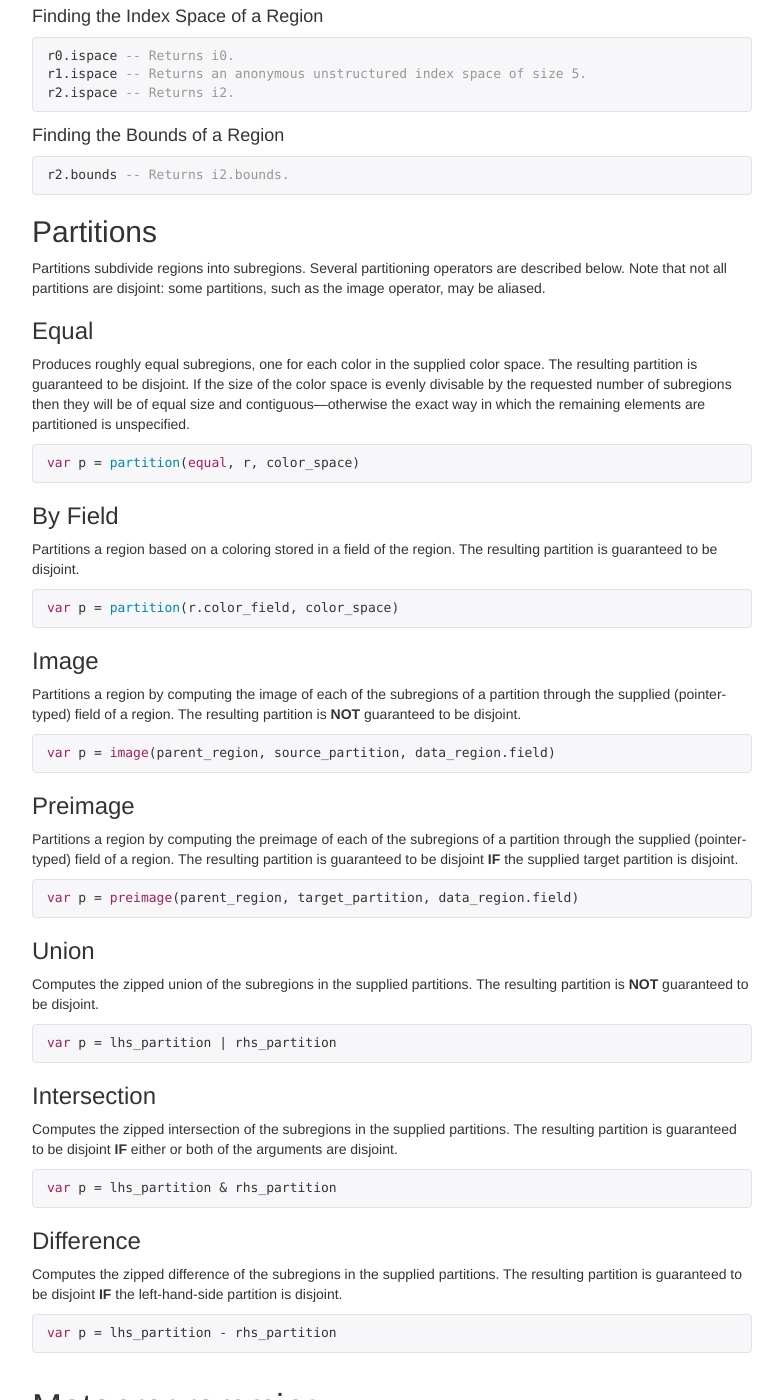
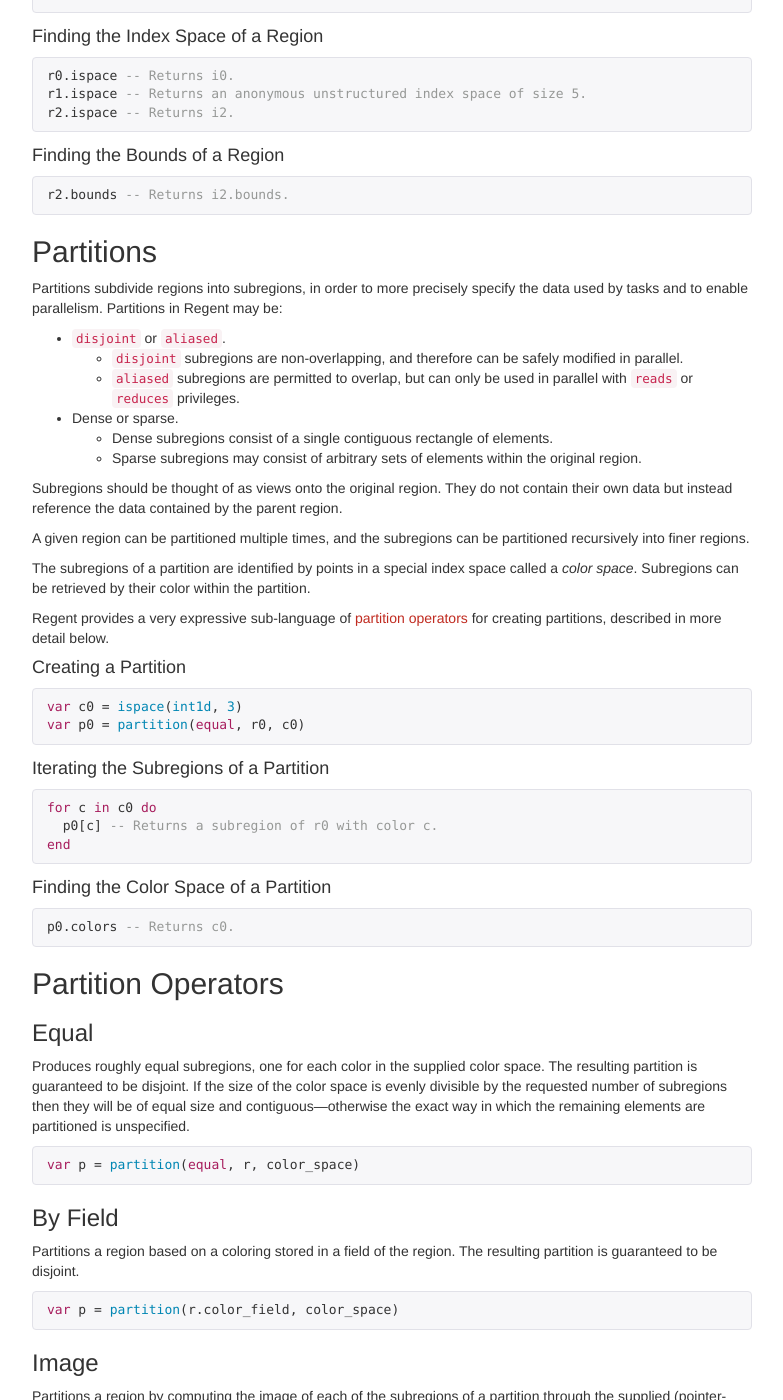
Before and after one commit to StanfordLegion/regent-lang.org, a Jekyll site: the page built from reference.md, in a window 1280 px wide and 1400 px high, scrolled down 6003 px. Shown: the whole window, without its empty margins (248-1031 px from the left). Built offline with Jekyll 4.4.1, drawn with Linux system fonts in a browser that asks for light colours; nearby versions of some CDN libraries; some of the changed text lies outside the part shown.

Commit message:
Update reference for partitions.

```diff
--- a/reference.md
+++ b/reference.md
@@ -22,6 +22,7 @@ permalink: /reference/index.html
       * [Index Spaces](#index-spaces)
       * [Regions](#regions)
       * [Partitions](#partitions)
+      * [Partition Operators](#partition-operators)
   * [Metaprogramming](#metaprogramming)
       * [Symbols](#symbols)
       * [Statement Quotes](#statement-quotes)
@@ -391,15 +392,64 @@ r2.bounds -- Returns i2.bounds.
 
 ## Partitions
 
-Partitions subdivide regions into subregions. Several partitioning
-operators are described below. Note that not all partitions are
-disjoint: some partitions, such as the image operator, may be aliased.
+Partitions subdivide regions into subregions, in order to more
+precisely specify the data used by tasks and to enable
+parallelism. Partitions in Regent may be:
+
+  * `disjoint` or `aliased`.
+      * `disjoint` subregions are non-overlapping, and therefore can
+        be safely modified in parallel.
+      * `aliased` subregions are permitted to overlap, but can only be
+        used in parallel with `reads` or `reduces` privileges.
+  * Dense or sparse.
+      * Dense subregions consist of a single contiguous rectangle of
+        elements.
+      * Sparse subregions may consist of arbitrary sets of elements
+        within the original region.
+
+Subregions should be thought of as views onto the original
+region. They do not contain their own data but instead reference the
+data contained by the parent region.
+
+A given region can be partitioned multiple times, and the subregions
+can be partitioned recursively into finer regions.
+
+The subregions of a partition are identified by points in a special
+index space called a *color space*. Subregions can be retrieved by
+their color within the partition.
+
+Regent provides a very expressive sub-language of [partition
+operators](#partition-operators) for creating partitions, described in
+more detail below.
+
+#### Creating a Partition
+
+{% highlight regent %}
+var c0 = ispace(int1d, 3)
+var p0 = partition(equal, r0, c0)
+{% endhighlight %}
+
+#### Iterating the Subregions of a Partition
+
+{% highlight regent %}
+for c in c0 do
+  p0[c] -- Returns a subregion of r0 with color c.
+end
+{% endhighlight %}
+
+#### Finding the Color Space of a Partition
+
+{% highlight regent %}
+p0.colors -- Returns c0.
+{% endhighlight %}
+
+## Partition Operators
 
 ### Equal
 
 Produces roughly equal subregions, one for each color in the supplied
 color space. The resulting partition is guaranteed to be disjoint. If
-the size of the color space is evenly divisable by the requested number
+the size of the color space is evenly divisible by the requested number
 of subregions then they will be of equal size and contiguous---otherwise
 the exact way in which the remaining elements are partitioned is unspecified.
 
```
Also changed, not shown: other parts of reference.md (+1 -1 lines).
